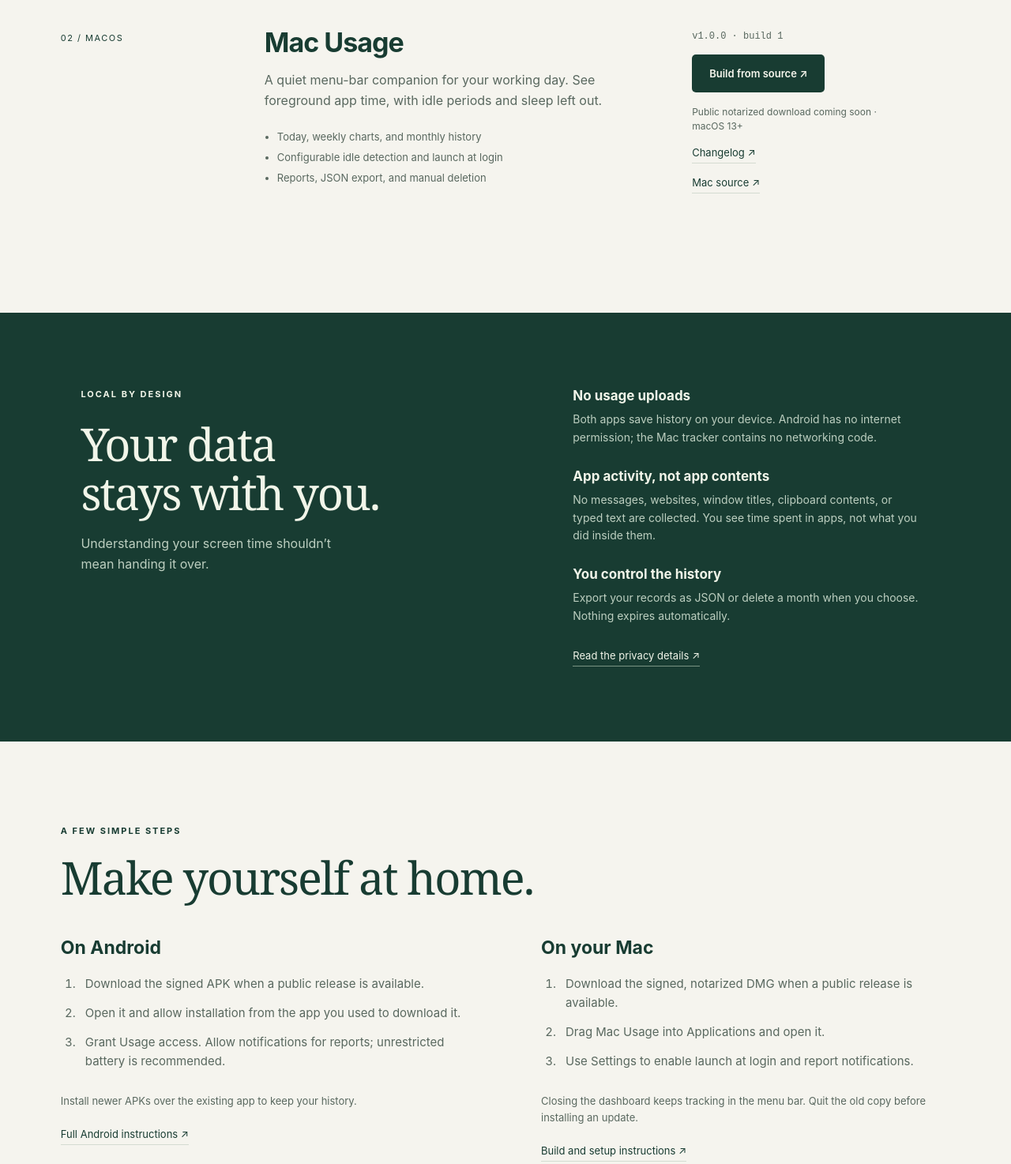
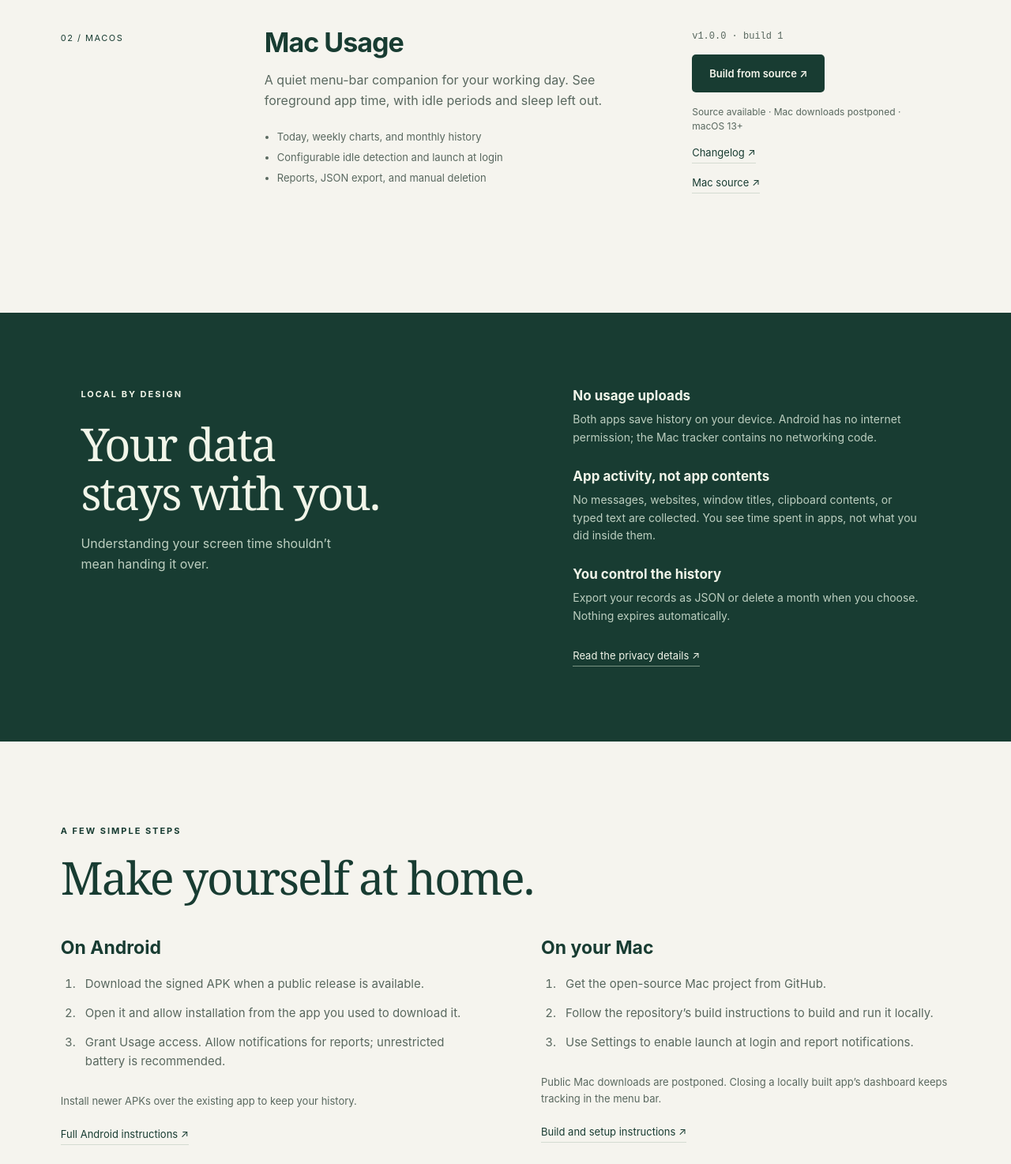
Before and after one commit to jerrylusato/usage-website, a website: page public/index.html in a window 1280 px wide. Shown: the part 1680-3154 px from the top of the page at 79% size. Drawn offline with Linux system fonts and the light colour scheme; no server answers.

Commit message:
ci: isolate production deployment and defer Mac downloads (#3)
* ci: isolate production deployment and defer Mac downloads

* docs: align deployment token expiry with Cloudflare

```diff
--- a/public/index.html
+++ b/public/index.html
@@ -22,10 +22,10 @@
 <section class="intro reveal"><p class="eyebrow">SMALL TOOLS. A CLEARER PICTURE.</p><h2>Know your habits.<br>Keep your privacy.</h2><p>Two native apps, built around a simple idea: your usage history belongs to you. Track it, look back, and export it whenever you like.</p></section>
 <section id="downloads" class="downloads" aria-labelledby="downloads-title"><div class="section-heading reveal"><p class="eyebrow">CHOOSE YOUR DEVICE</p><h2 id="downloads-title">One idea. Two apps.</h2></div>
 <article class="app-row reveal"><div class="app-number">01 / ANDROID</div><div class="app-description"><h3>Phone Usage</h3><p>Actual screen-on time, app activity, and weekly patterns. Made for Android, with your history kept on your phone.</p><ul><li>Screen time, app opens, and sessions</li><li>Daily and weekly notification reports</li><li>JSON export and monthly history controls</li></ul></div><div class="app-action"><span class="version" data-version="phone">v1.1.1 · build 3</span><a class="button primary" data-download="phone" href="https://github.com/jerrylusato/phone-usage-tracker">Build from source ↗</a><p class="download-status" data-status="phone">Public signed download coming soon · Android 8+</p><a class="text-link" data-release="phone" href="https://github.com/jerrylusato/phone-usage-tracker/blob/main/CHANGELOG.md">Changelog ↗</a><a class="text-link" href="https://github.com/jerrylusato/phone-usage-tracker">Android source ↗</a></div></article>
-<article class="app-row reveal"><div class="app-number">02 / MACOS</div><div class="app-description"><h3>Mac Usage</h3><p>A quiet menu-bar companion for your working day. See foreground app time, with idle periods and sleep left out.</p><ul><li>Today, weekly charts, and monthly history</li><li>Configurable idle detection and launch at login</li><li>Reports, JSON export, and manual deletion</li></ul></div><div class="app-action"><span class="version" data-version="mac">v1.0.0 · build 1</span><a class="button primary" data-download="mac" href="https://github.com/jerrylusato/mac-usage-tracker">Build from source ↗</a><p class="download-status" data-status="mac">Public notarized download coming soon · macOS 13+</p><a class="text-link" data-release="mac" href="https://github.com/jerrylusato/mac-usage-tracker/blob/main/CHANGELOG.md">Changelog ↗</a><a class="text-link" href="https://github.com/jerrylusato/mac-usage-tracker">Mac source ↗</a></div></article>
+<article class="app-row reveal"><div class="app-number">02 / MACOS</div><div class="app-description"><h3>Mac Usage</h3><p>A quiet menu-bar companion for your working day. See foreground app time, with idle periods and sleep left out.</p><ul><li>Today, weekly charts, and monthly history</li><li>Configurable idle detection and launch at login</li><li>Reports, JSON export, and manual deletion</li></ul></div><div class="app-action"><span class="version" data-version="mac">v1.0.0 · build 1</span><a class="button primary" data-download="mac" href="https://github.com/jerrylusato/mac-usage-tracker">Build from source ↗</a><p class="download-status" data-status="mac">Source available · Mac downloads postponed · macOS 13+</p><a class="text-link" data-release="mac" href="https://github.com/jerrylusato/mac-usage-tracker/blob/main/CHANGELOG.md">Changelog ↗</a><a class="text-link" href="https://github.com/jerrylusato/mac-usage-tracker">Mac source ↗</a></div></article>
 </section>
 <section id="privacy" class="privacy"><div class="privacy-title reveal"><p class="eyebrow">LOCAL BY DESIGN</p><h2>Your data<br>stays with you.</h2><p>Understanding your screen time shouldn’t mean handing it over.</p></div><div class="privacy-details reveal"><div><h3>No usage uploads</h3><p>Both apps save history on your device. Android has no internet permission; the Mac tracker contains no networking code.</p></div><div><h3>App activity, not app contents</h3><p>No messages, websites, window titles, clipboard contents, or typed text are collected. You see time spent in apps, not what you did inside them.</p></div><div><h3>You control the history</h3><p>Export your records as JSON or delete a month when you choose. Nothing expires automatically.</p></div><a class="text-link" href="/privacy.html">Read the privacy details ↗</a></div></section>
-<section id="install" class="installation"><div class="section-heading reveal"><p class="eyebrow">A FEW SIMPLE STEPS</p><h2>Make yourself at home.</h2></div><div class="install-columns"><article class="reveal"><h3>On Android</h3><ol><li>Download the signed APK when a public release is available.</li><li>Open it and allow installation from the app you used to download it.</li><li>Grant Usage access. Allow notifications for reports; unrestricted battery is recommended.</li></ol><p>Install newer APKs over the existing app to keep your history.</p><a class="text-link" href="https://github.com/jerrylusato/phone-usage-tracker#install">Full Android instructions ↗</a></article><article class="reveal"><h3>On your Mac</h3><ol><li>Download the signed, notarized DMG when a public release is available.</li><li>Drag Mac Usage into Applications and open it.</li><li>Use Settings to enable launch at login and report notifications.</li></ol><p>Closing the dashboard keeps tracking in the menu bar. Quit the old copy before installing an update.</p><a class="text-link" href="https://github.com/jerrylusato/mac-usage-tracker#build-and-run">Build and setup instructions ↗</a></article></div></section>
+<section id="install" class="installation"><div class="section-heading reveal"><p class="eyebrow">A FEW SIMPLE STEPS</p><h2>Make yourself at home.</h2></div><div class="install-columns"><article class="reveal"><h3>On Android</h3><ol><li>Download the signed APK when a public release is available.</li><li>Open it and allow installation from the app you used to download it.</li><li>Grant Usage access. Allow notifications for reports; unrestricted battery is recommended.</li></ol><p>Install newer APKs over the existing app to keep your history.</p><a class="text-link" href="https://github.com/jerrylusato/phone-usage-tracker#install">Full Android instructions ↗</a></article><article class="reveal"><h3>On your Mac</h3><ol><li>Get the open-source Mac project from GitHub.</li><li>Follow the repository’s build instructions to build and run it locally.</li><li>Use Settings to enable launch at login and report notifications.</li></ol><p>Public Mac downloads are postponed. Closing a locally built app’s dashboard keeps tracking in the menu bar.</p><a class="text-link" href="https://github.com/jerrylusato/mac-usage-tracker#build-and-run">Build and setup instructions ↗</a></article></div></section>
 <section class="final-cta reveal"><p class="eyebrow">OPEN TO EVERYONE</p><h2>Free to use.<br>Free to make your own.</h2><p>MIT-licensed source. No subscriptions. No account to create.</p><a class="button primary" href="#downloads">Explore the apps ↑</a></section>
 </main><footer><a class="wordmark" href="/">Usage.</a><p>Made by <a href="https://jerrylusato.com">Jerry Lusato ↗</a></p><a href="/privacy.html">Privacy</a><a href="https://github.com/jerrylusato/usage-website">Website source ↗</a><span>© 2026</span></footer>
 </body></html>
```
Also changed, not shown: .github/workflows/verify-deploy.yml, README.md, 1 other file.
